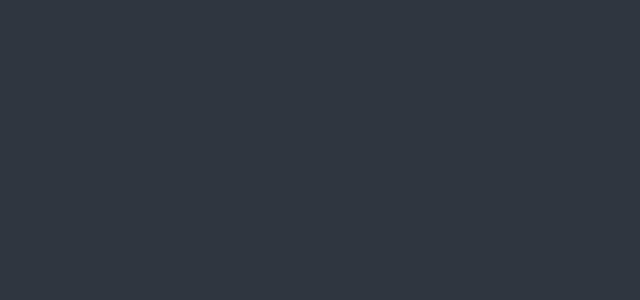
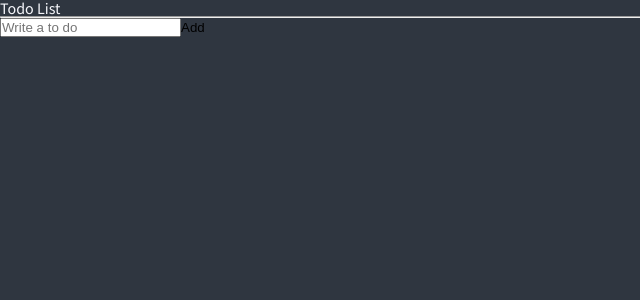
Before and after one commit to hjunyoung/react-todo, a React (Create React App) app: page / in a window 1280 px wide. Shown: the top 300 px of the page, without its empty margins (0-640 px from the left). Built offline with nearby package versions, Linux system fonts and the light colour scheme.

Commit message:
🔨 Add a ToDoList component

```diff
--- a/src/App.tsx
+++ b/src/App.tsx
@@ -1,4 +1,5 @@
 import { Helmet } from 'react-helmet';
+import ToDoList from './components/ToDoList';
 import GlobalStyle from './styles/GlobalStyle';
 
 function App() {
@@ -17,6 +18,7 @@ function App() {
         />
       </Helmet>
       <GlobalStyle />
+      <ToDoList />
     </>
   );
 }
--- /dev/null
+++ b/src/components/ToDoList.tsx
@@ -0,0 +1,31 @@
+import { useForm } from 'react-hook-form';
+
+interface IForm {
+  toDo: string;
+}
+
+const ToDoList = () => {
+  const { register, handleSubmit, setValue } = useForm<IForm>();
+  const onValid = (data: IForm) => {
+    console.log('Add to do', data.toDo);
+    setValue('toDo', '');
+  };
+
+  return (
+    <div>
+      <h1>Todo List</h1>
+      <hr />
+      <form onSubmit={handleSubmit(onValid)}>
+        <input
+          {...register('toDo', { required: 'Please write a to do' })}
+          type="text"
+          placeholder="Write a to do"
+        />
+        <button>Add</button>
+      </form>
+      <ul></ul>
+    </div>
+  );
+};
+
+export default ToDoList;
```
